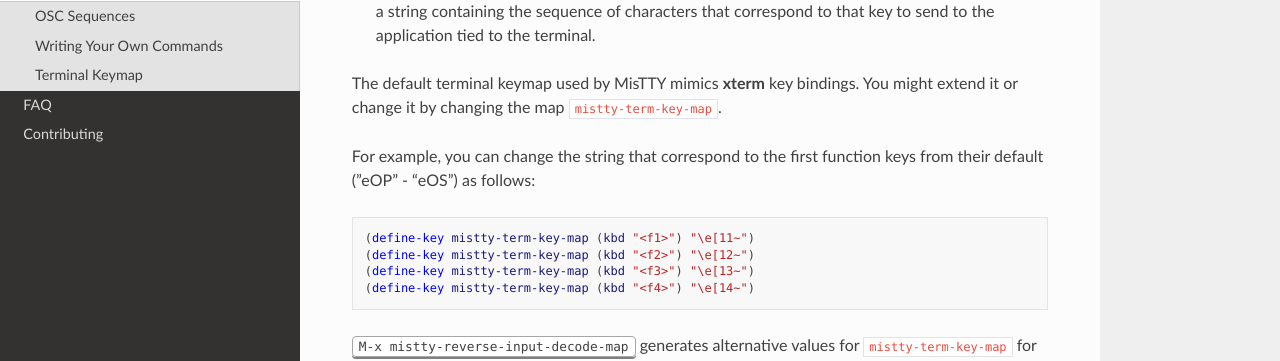
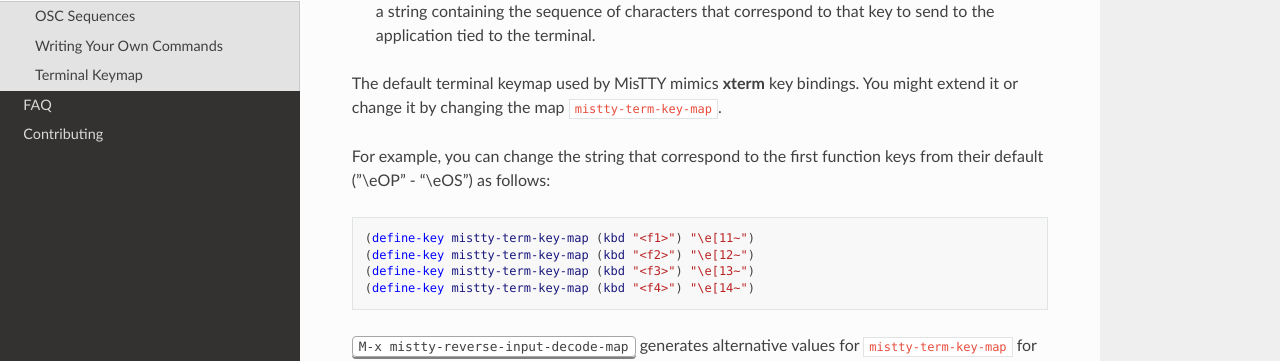
Before and after one commit to szermatt/mistty, a Sphinx documentation site: the page built from docs/source/extensions.rst, in a window 1280 px wide and 900 px high, scrolled down 1232 px. Shown: the part 220-581 px from the top of the window. Built offline with Sphinx 7.4.7 and the Read the Docs theme 2.0.0, drawn with Linux system fonts in a browser that asks for light colours.

Commit message:
Escape escape key in control sequence.

```diff
--- a/docs/source/extensions.rst
+++ b/docs/source/extensions.rst
@@ -89,7 +89,7 @@
 :code:`mistty-term-key-map`.
 
 For example, you can change the string that correspond to the first
-function keys from their default ("\eOP" - "\eOS") as follows:
+function keys from their default ("\\eOP" - "\\eOS") as follows:
 
 .. code-block:: elisp
 
```
